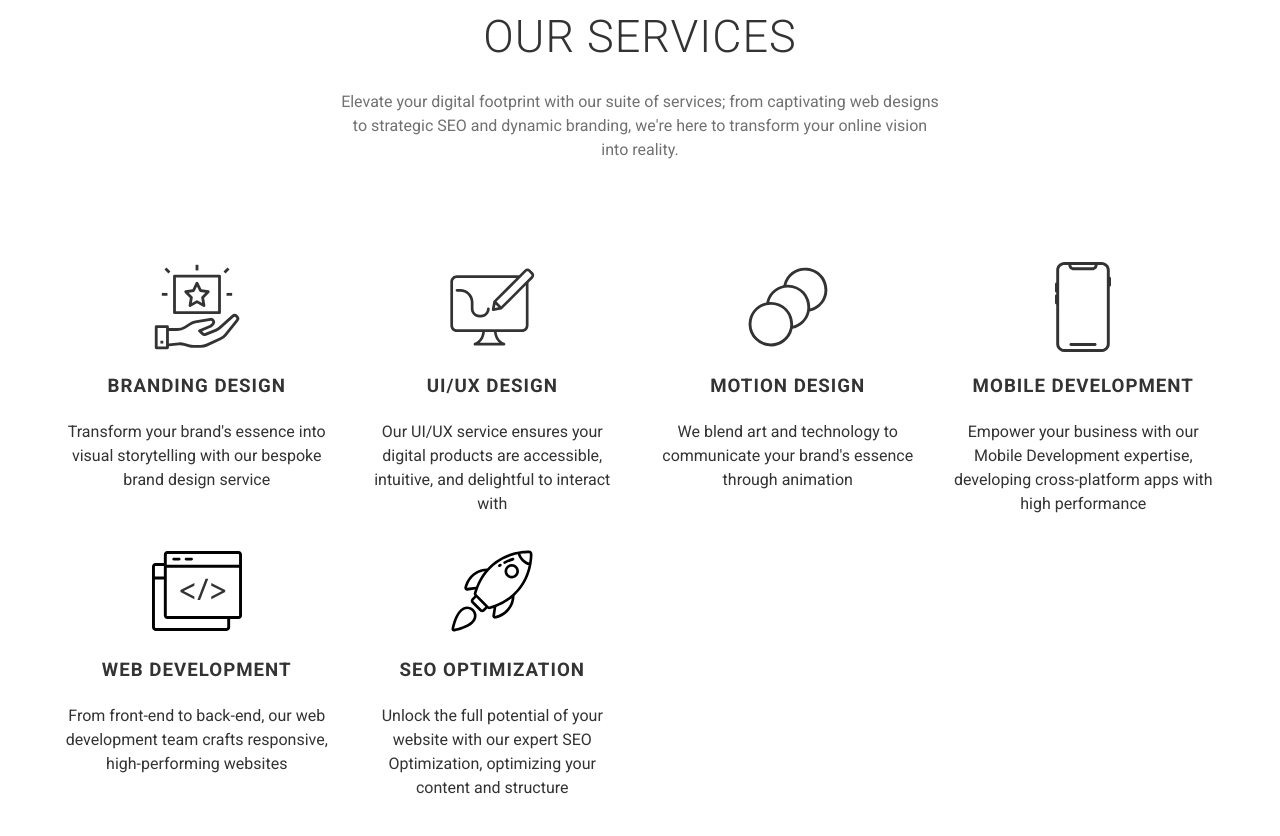
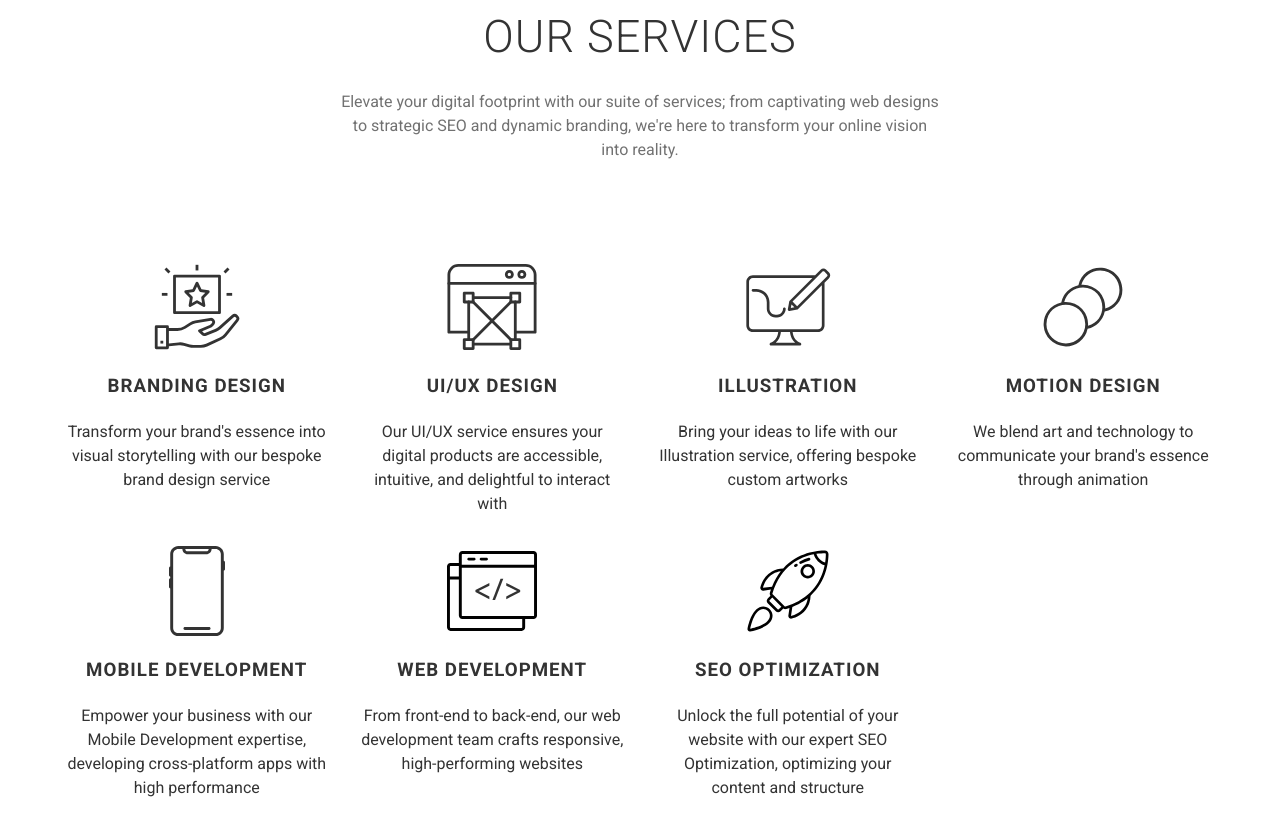
Before and after one commit to nat-davydova/goldmate, a website built with Vite: page index.html in a window 1280 px wide. Shown: the part 3463-4299 px from the top of the page. Built offline with nearby package versions, Linux system fonts and the light colour scheme; a web font is replaced by a local one.

Commit message:
feat: add service #7

```diff
--- a/index.html
+++ b/index.html
@@ -333,12 +333,24 @@
               <li class="service services__item">
                 <div class="service__icon">
                   <svg>
-                    <use href="#icon-graphic-design"/>
+                    <use href="#icon-web-layout"/>
                   </svg>
                 </div>
                 <h3 class="service__title">UI/UX Design</h3>
                 <div class="service__descr">
                   <p>Our UI/UX service ensures your digital products are accessible, intuitive, and delightful to interact with</p>
+                </div>
+              </li>
+
+              <li class="service services__item">
+                <div class="service__icon">
+                  <svg>
+                    <use href="#icon-graphic-design"/>
+                  </svg>
+                </div>
+                <h3 class="service__title">Illustration</h3>
+                <div class="service__descr">
+                  <p>Bring your ideas to life with our Illustration service, offering bespoke custom artworks</p>
                 </div>
               </li>
 
```
Also changed, not shown: src/assets/icons/digital.svg (added), src/assets/icons/web-layout.svg (added).
